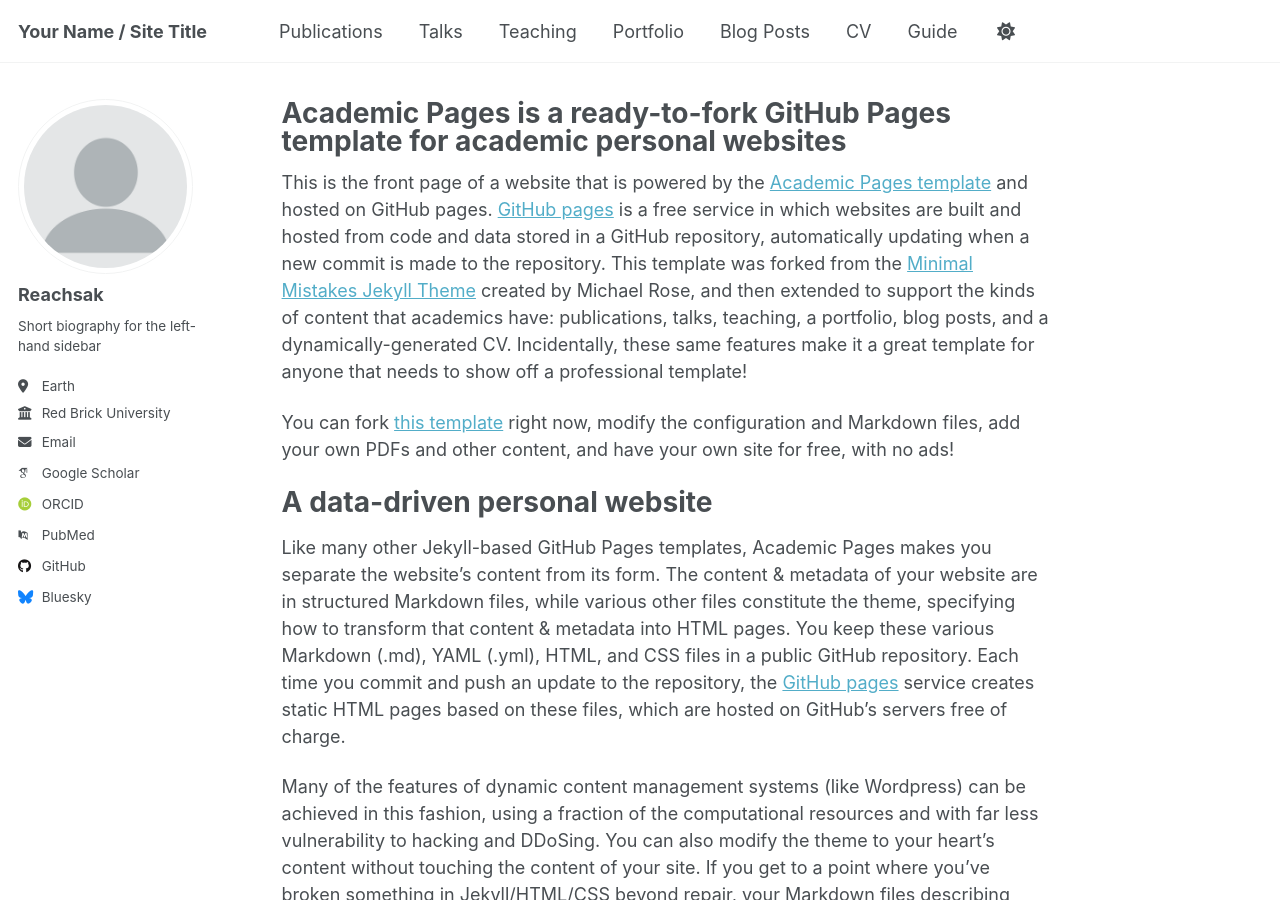
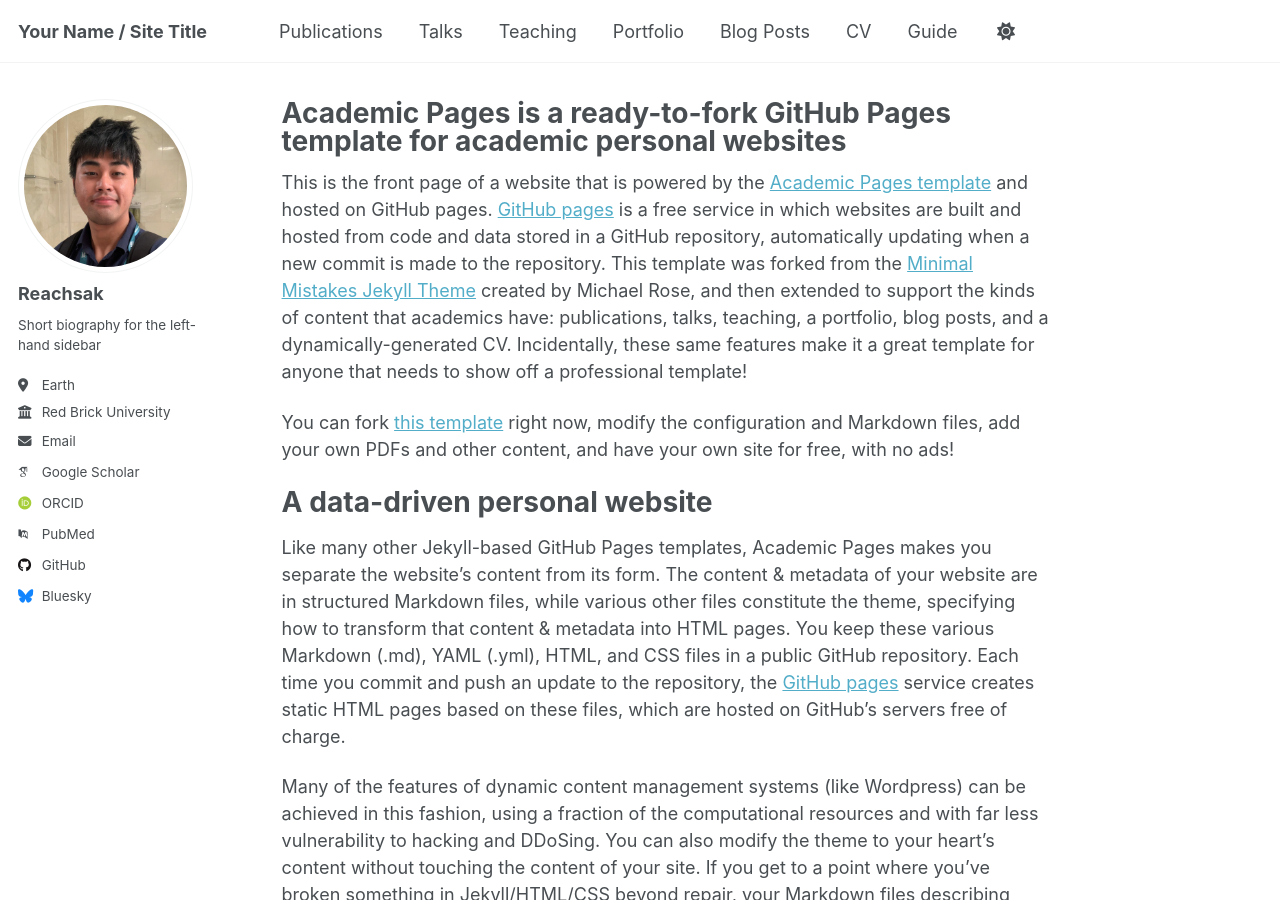
Before and after one commit to zackreachsak/zackreachsak.github.io, a Jekyll site: the page built from _pages/about.md, in a window 1280 px wide and 900 px high. Built offline with Jekyll 4.4.1, drawn with Linux system fonts in a browser that asks for light colours; some web fonts are replaced; a script that is not in the unit is left out.

Commit message:
Update _config.yml

```diff
--- a/_config.yml
+++ b/_config.yml
@@ -23,7 +23,7 @@ repository               : "academicpages/academicpages.github.io"
 #               Additional customization can be done by editing /_includes/author-profile.html
 author:
   # Biographic information
-  avatar           : "profile.png"
+  avatar           : "az.jpg"
   name             : "Reachsak"
   pronouns         : # example: "she/her"
   bio              : "Short biography for the left-hand sidebar"
```
